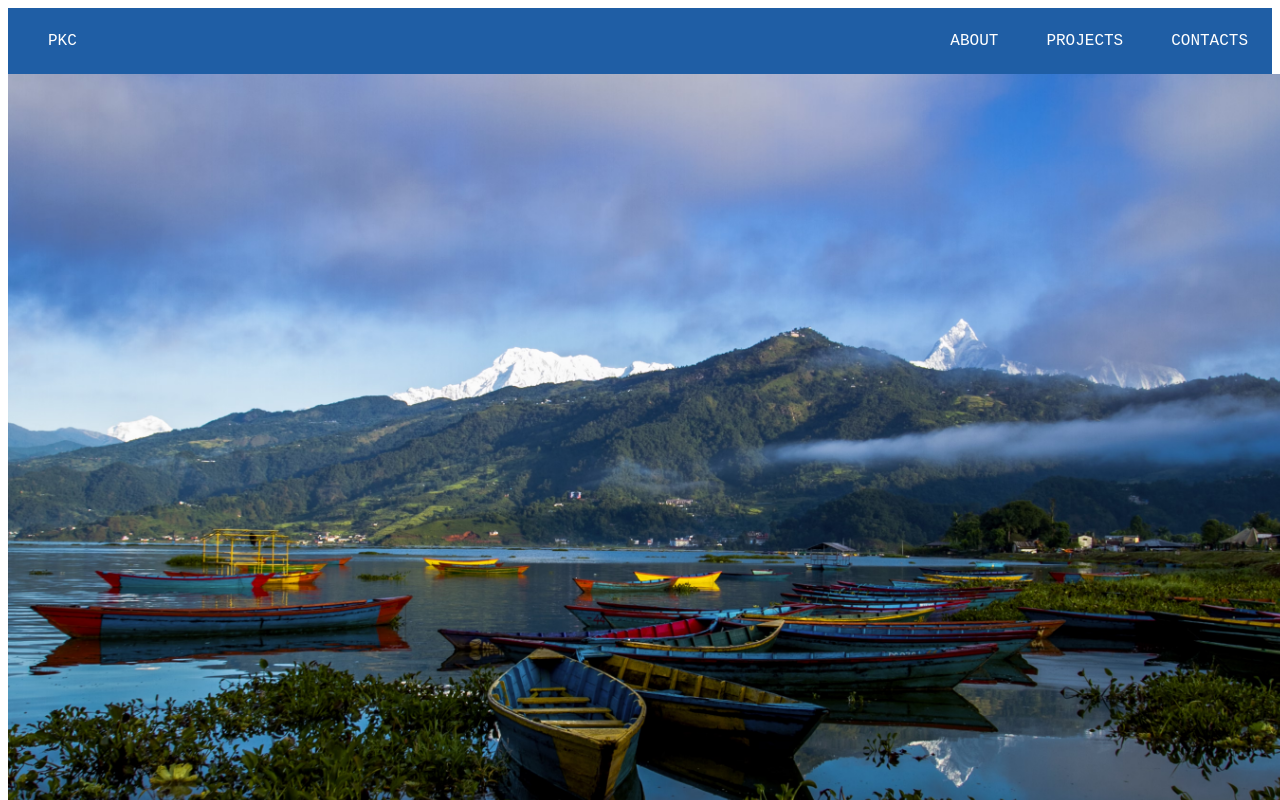
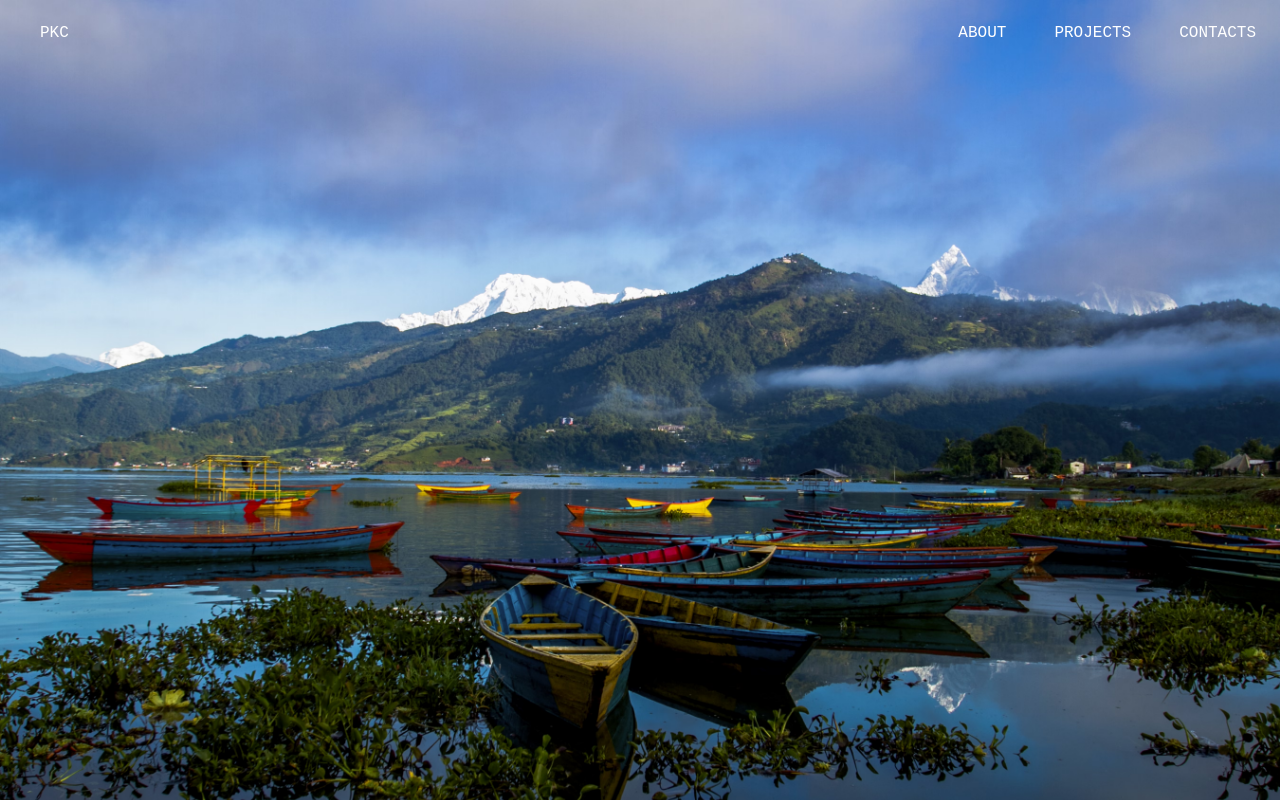
Before and after one commit to piyush-gif/piyush-gif.github.io, a React (Vite) app: page / in a window 1280 px wide. Shown: the top 800 px of the page. Built offline with nearby package versions, Linux system fonts and the light colour scheme.

Commit message:
merged navbar and backgroundpic together

```diff
--- a/src/Components/Body.jsx
+++ /dev/null
@@ -1,14 +0,0 @@
-
-
-const Body= () =>{
-
-  return (
-    <div className="backgroundpic">
-
-    </div>
-  )
-}
-
-
-
-export default Body;
--- a/src/Components/NavBar.jsx
+++ b/src/Components/NavBar.jsx
@@ -1,5 +1,6 @@
 const NavBar = () =>{
   return (
+    <div className="backgroundpic">
       <nav>
         <div className="nav">
           <a>PKC</a>
@@ -10,6 +11,7 @@ const NavBar = () =>{
           </div>
         </div>
       </nav>
+    </div>
   )
 }
 export default NavBar;
--- a/src/Home.jsx
+++ b/src/Home.jsx
@@ -1,22 +1,21 @@
-import { useState } from 'react'
+
 import './styles/NavBar.css'
 import './styles/Body.css'
 import './styles/Projects.css'
 import './styles/Certification.css'
 import './styles/Contact.css'
+import './styles/Card.css'
 import './Components/NavBar'
 import NavBar from './Components/NavBar'
 import Card from './Components/Card'
 import Project from './Components/Project'
 import Certification from './Components/Certification'
 import Contact from './Components/Contact'
-import Body from './Components/Body'
+
 function Home() {
-
   return (
     <>
       <NavBar/>
-      <Body/>
       <Card/>
       <Project/>
       <Certification/>
--- a/src/styles/Body.css
+++ b/src/styles/Body.css
@@ -1,5 +1,7 @@
 body {
   font-family:'SF Mono', 'Fira Mono', 'Fira Code', 'Roboto Mono', monospace;
+  margin:0;
+  padding:0;
 }
 span{
   background-color: rgb(0, 0, 0);
@@ -8,32 +10,3 @@ span{
   padding: 5px;
   border-radius: 10px;
 }
-.card{
-  display:flex;
-  justify-content: space-between;
-
-
-}
-.card1{
-  margin-top:40px;
-  width: 500px;
-  padding-left:50px;
-  padding-top:50px;
-}
-.card2{
-  background-color: rgb(230, 230, 11);
-  margin-top:40px;
-  margin-right:40px;
-  text-align: center;
-  width: 500px;
-  padding-top: 20px;
-  padding-right: 50px;
-  box-shadow:0 4px 16px rgba(24, 204, 8, 0.914)
-}
-.backgroundpic{
-  background-image:url('../assets/images/backgroundpic.jpg');
-  background-size:cover;
-  background-repeat:no-repeat;
-  min-height: 100vh;
-  width: 100vw;
-}
--- /dev/null
+++ b/src/styles/Card.css
@@ -0,0 +1,20 @@
+.card{
+  display:flex;
+  justify-content: space-between;
+}
+.card1{
+  margin-top:40px;
+  width: 500px;
+  padding-left:50px;
+  padding-top:50px;
+}
+.card2{
+  background-color: rgb(230, 230, 11);
+  margin-top:40px;
+  margin-right:40px;
+  text-align: center;
+  width: 500px;
+  padding-top: 20px;
+  padding-right: 50px;
+  box-shadow:0 4px 16px rgba(24, 204, 8, 0.914)
+}
--- a/src/styles/NavBar.css
+++ b/src/styles/NavBar.css
@@ -2,13 +2,12 @@
   display: flex;
   justify-content: space-between;
   align-items: center;
-  background-color: rgb(31, 94, 165);
+  /* background-color: rgb(31, 94, 165); */
   color:rgb(255, 255, 255);
   padding-left: 40px;
   user-select: none;
   font-size: 1em;
 }
-
 .bar{
   display:flex;
   gap: 0px;
@@ -23,5 +22,13 @@
   cursor:pointer;
 }
 .bar a:active{
-  background-color: rgb(9, 24, 80);
+  background-color: rgb(31, 94, 160);
 }
+
+.backgroundpic{
+  background-image:url('../assets/images/backgroundpic.jpg');
+  background-size:cover;
+  background-repeat:no-repeat;
+  min-height: 100vh;
+  width: 100vw;
+}
```
Lines whose indentation alone changed are shown as unchanged.
